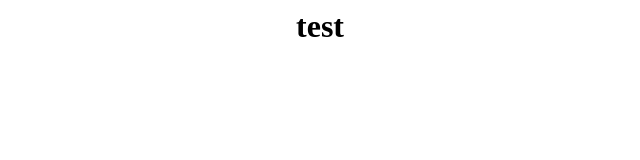
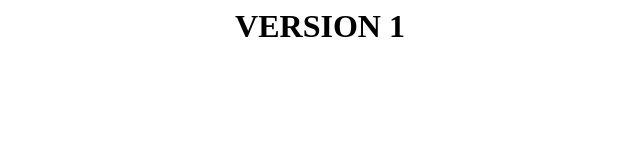
Before and after one commit to jadechoi/test, a plain HTML site: page index.html in a window 1280 px wide. Shown: the whole page, without its empty margins (320-960 px from the left). Drawn offline with Linux system fonts and the light colour scheme.

Commit message:
Update index.html

```diff
--- a/index.html
+++ b/index.html
@@ -1 +1 @@
-<center><h1>test</h1><center>
+<center><h1>VERSION 1</h1><center>
```
